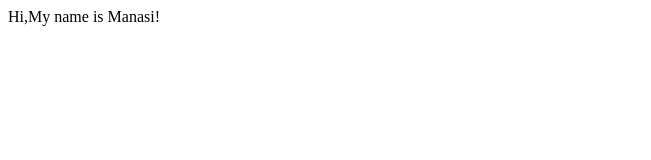
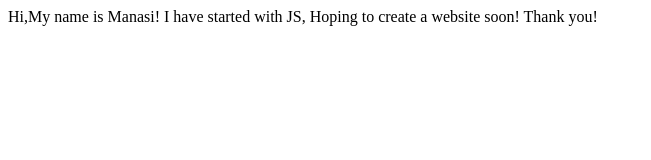
Before and after one commit to manasi288/portfolio, a plain HTML site: page index.html in a window 1280 px wide. Shown: the whole page, without its empty margins (0-651 px from the left). Drawn offline with Linux system fonts and the light colour scheme.

Commit message:
docs: updated more info

```diff
--- a/index.html
+++ b/index.html
@@ -8,5 +8,10 @@
 </head>
 <body>
     Hi,My name is Manasi!
+
+    I have started with JS, Hoping to create a website soon!
+
+    Thank you!
+
 </body>
 </html>
```
